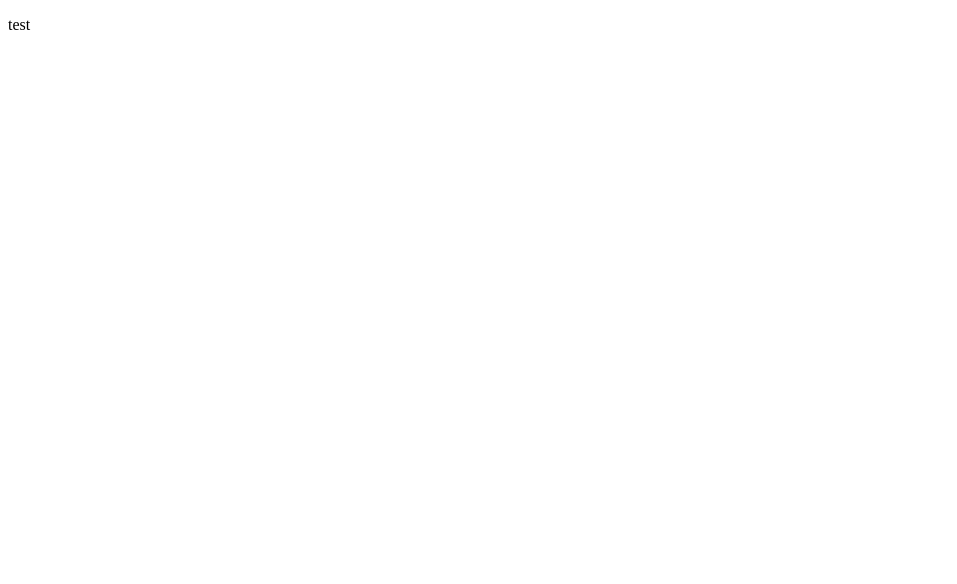
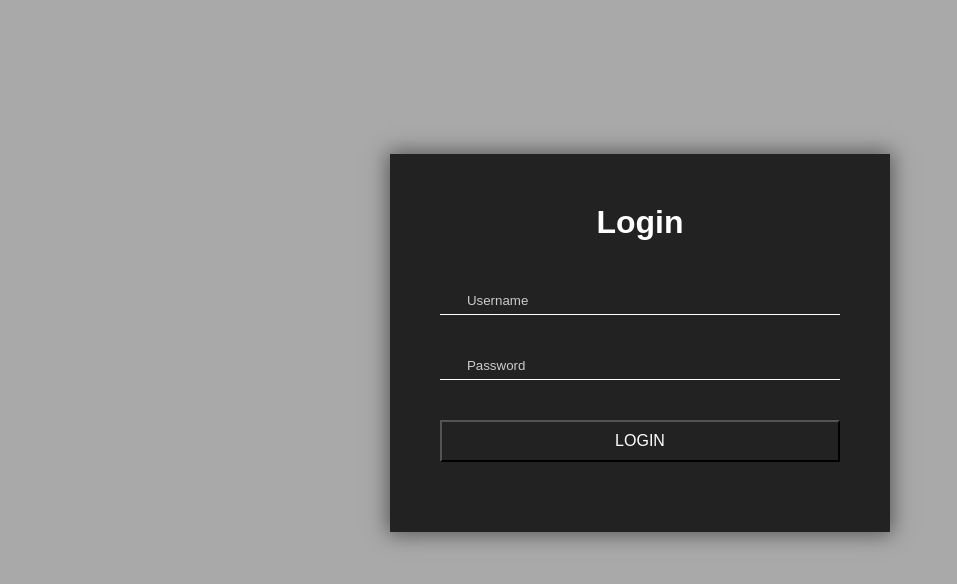
Before and after one commit to kingking1223/cdgfss_lib_duty, a plain HTML site: page login.html in a window 1280 px wide. Shown: the whole page, without its empty margins (0-957 px from the left). Drawn offline with Linux system fonts and the light colour scheme.

Commit message:
Completed login page

```diff
--- a/login.html
+++ b/login.html
@@ -4,9 +4,30 @@
     <meta charset="UTF-8">
     <meta http-equiv="X-UA-Compatible" content="IE=edge">
     <meta name="viewport" content="width=device-width, initial-scale=1.0">
-    <title>Document</title>
+    <title>CDGFSS Lib Duty - Login</title>
+    <link rel="stylesheet" href="login_style.css">
+    <link rel="stylesheet" href="https://cdn.jsdelivr.net/npm/@fortawesome/fontawesome-free@6.2.0/css/fontawesome.min.css">
 </head>
 <body>
-    <p>test</p>
+    <div class="form-box">
+        <h1>Login</h1>
+        <div class="input-box">
+            <i class="fa fa-user"></i>
+            <input type="text" placeholder="Username" id="usernameInput">
+        </div>
+        <div class="input-box">
+            <i class="fa fa-key"></i>
+            <input type="password" placeholder="Password" id="passwordInput">
+            <span class="eye" onclick="changeEyeIcon()">
+                <i id="hide1" class="fa fa-eye"></i>
+                <i id="hide2" class="fa fa-eye-slash"></i>
+            </span>
+        </div>
+        <!-- <button type="button" class="login-btn" onclick="login()">LOGIN</button> -->
+        <input type="submit" class="login-btn" value="LOGIN" onclick="login()">
+    </div>
+
+    <script src="login_script.js"></script>
+
 </body>
 </html>
--- /dev/null
+++ b/login_script.js
@@ -0,0 +1,32 @@
+function changeEyeIcon(){
+    const pwd = document.getElementById("passwordInput");
+    const eye = document.getElementById("hide1");
+    const eyeSlash = document.getElementById("hide2");
+
+    if (pwd.type === 'password'){
+        pwd.type = 'text';
+        eye.style.display = "block";
+        eyeSlash.style.display = "none";
+    } else {
+        pwd.type = 'password';
+        eye.style.display = "none";
+        eyeSlash.style.display = "block";
+    }
+}
+
+function login(){
+    const username = document.getElementById("usernameInput").value;
+    const password = document.getElementById("passwordInput").value;
+
+    console.log(username)
+    console.log(typeof username)
+    console.log(password)
+    console.log(typeof password)
+
+    if (username == "test" && password == "test2") {
+        alert("1");
+        return false;
+    } else {
+        alert("0");
+    }
+}
--- /dev/null
+++ b/login_style.css
@@ -0,0 +1,70 @@
+*{
+    margin: 0;
+    padding: 0;
+}
+
+body{
+    background-color: darkgrey;
+    background-size: cover;
+    background-position: center;
+    font-family: sans-serif;
+}
+
+.form-box{
+    width: 500px;
+    background: rgba(0,0,0,0.8);
+    margin: 12% auto;
+    padding: 50px 0;
+    color: white;
+    box-shadow: 0 0 20px 2px rgba(0,0,0,0.5);
+}
+
+h1{
+    text-align: center;
+    margin-bottom: 40px;
+}
+
+.input-box{
+    margin: 31px auto;
+    width: 80%;
+    border-bottom: 1px solid white;
+    padding-top: 10px;
+    padding-bottom: 5px;
+}
+
+.input-box input{
+    width: 90%;
+    border: none;
+    outline: none;
+    background: transparent;
+    color: white
+}
+
+::placeholder{
+    color: #ccc;
+}
+
+.fa{
+    margin-right: 10px;
+}
+
+.eye{
+    position: absolute;
+}
+
+#hide1{
+    display: none;
+}
+
+.login-btn{
+    margin: 40px auto 20px;
+    width: 80%;
+    display: block;
+    outline: none;
+    padding: 10px 0;
+    border: 1px solide #fff;
+    cursor: pointer;
+    background: transparent;
+    color: white;
+    font-size: 16px;
+}
```
